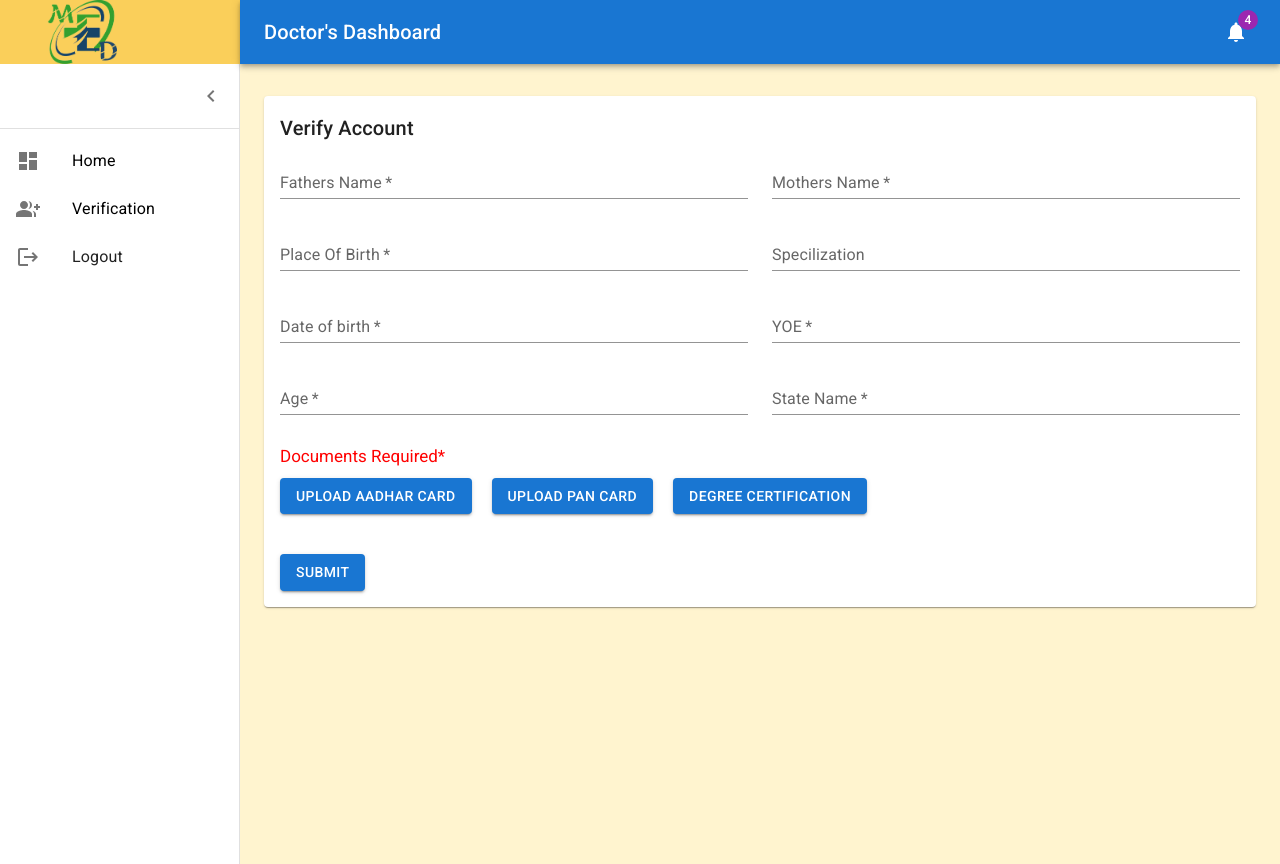
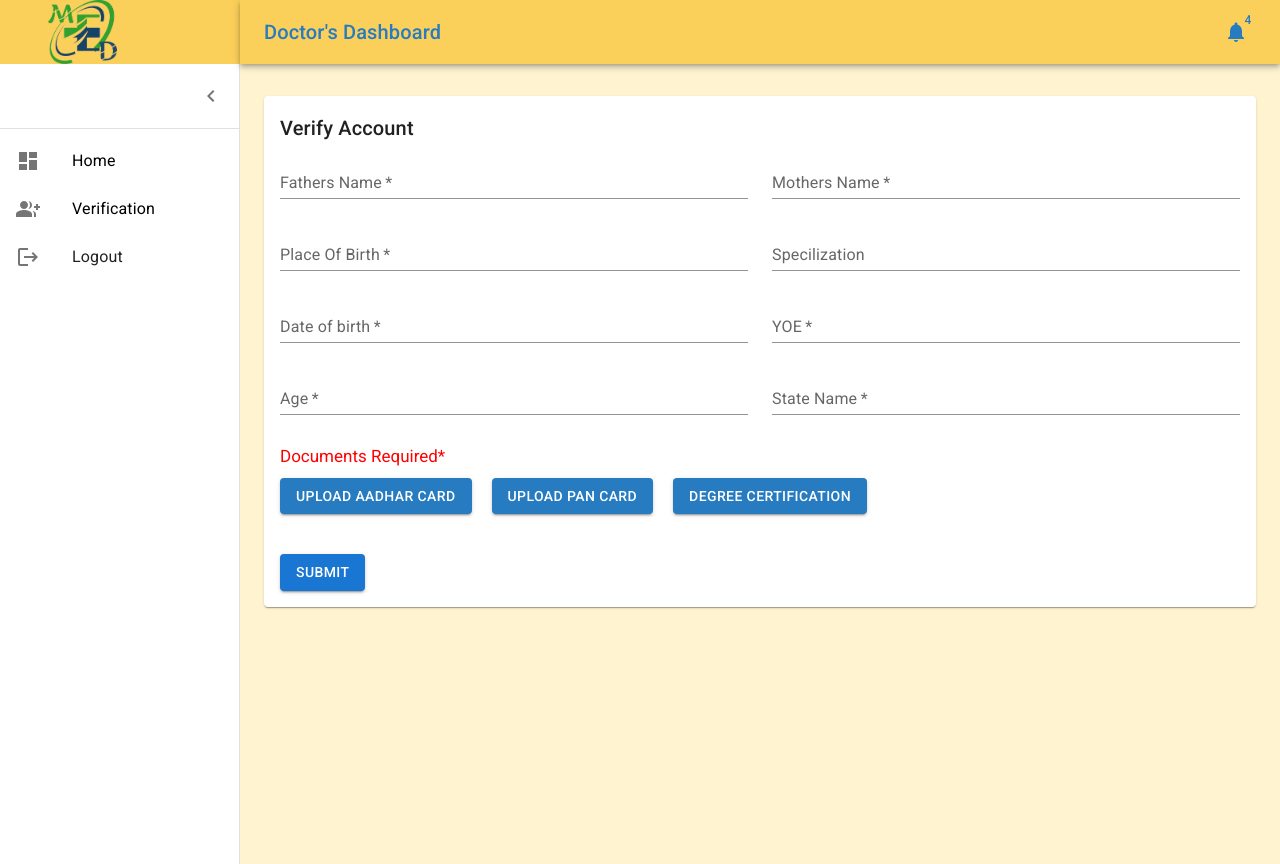
Before and after one commit to GMohammadAli/MedEx, a React (Create React App) app in the folder medex_frontend/: page /dashboard/verify in a window 1280 px wide. Built offline with nearby package versions, Linux system fonts and the light colour scheme.

Commit message:
UI changes applied

```diff
--- a/medex_frontend/src/components/Dashboard.js
+++ b/medex_frontend/src/components/Dashboard.js
@@ -74,7 +74,11 @@ function DashboardContent() {
     <ThemeProvider theme={mdTheme}>
       <Box sx={{ display: "flex" }} height="100vh">
         <CssBaseline />
-        <AppBar position="absolute" open={open}>
+        <AppBar
+          position="absolute"
+          open={open}
+          style={{ background: "#facf5a" }}
+        >
           <Toolbar
             sx={{
               pr: "24px", // keep right padding when drawer closed
@@ -99,11 +103,12 @@ function DashboardContent() {
               color="inherit"
               noWrap
               sx={{ flexGrow: 1 }}
+              style={{ color: "#277BC0" }}
             >
               Doctor's Dashboard
             </Typography>
             <IconButton color="inherit">
-              <Badge badgeContent={4} color="secondary">
+              <Badge badgeContent={4} style={{ color: "#277BC0" }}>
                 <NotificationsIcon />
               </Badge>
             </IconButton>
--- a/medex_frontend/src/components/Navbar.js
+++ b/medex_frontend/src/components/Navbar.js
@@ -27,7 +27,7 @@ function Navbar() {
           variant="h4"
           component="div"
           sx={{ flexGrow: 1 }}
-          style={{ color: "#277BC0"}}
+          style={{ color: "#277BC0" }}
           fontWeight={500}
         >
           MedEx
@@ -40,6 +40,14 @@ function Navbar() {
             fontWeight={500}
           >
             Home
+          </Button>
+          <Button
+            onClick={() => navigate("/dashboard/verify")}
+            color="inherit"
+            style={{ color: "#277BC0" }}
+            fontWeight={500}
+          >
+            Dashboard
           </Button>
           {/* <Button onClick={() => navigate("/addBlog")} color="inherit">
             Add Blog
--- a/medex_frontend/src/pages/addUser.js
+++ b/medex_frontend/src/pages/addUser.js
@@ -105,12 +105,16 @@ export default function AddUser() {
                 Documents Required*
               </Typography>
               <Grid item xs={12}>
-                <Button variant="contained" component="label">
+                <Button
+                  variant="contained"
+                  component="label"
+                  style={{ backgroundColor: "#277BC0" }}
+                >
                   Upload Aadhar Card
                   <input type="file" hidden />
                 </Button>
                 <Button
-                  style={{ marginLeft: "20px" }}
+                  style={{ marginLeft: "20px", backgroundColor: "#277BC0" }}
                   variant="contained"
                   component="label"
                 >
@@ -118,7 +122,7 @@ export default function AddUser() {
                   <input type="file" hidden />
                 </Button>
                 <Button
-                  style={{ marginLeft: "20px" }}
+                  style={{ marginLeft: "20px", backgroundColor: "#277BC0" }}
                   variant="contained"
                   component="label"
                 >
```
